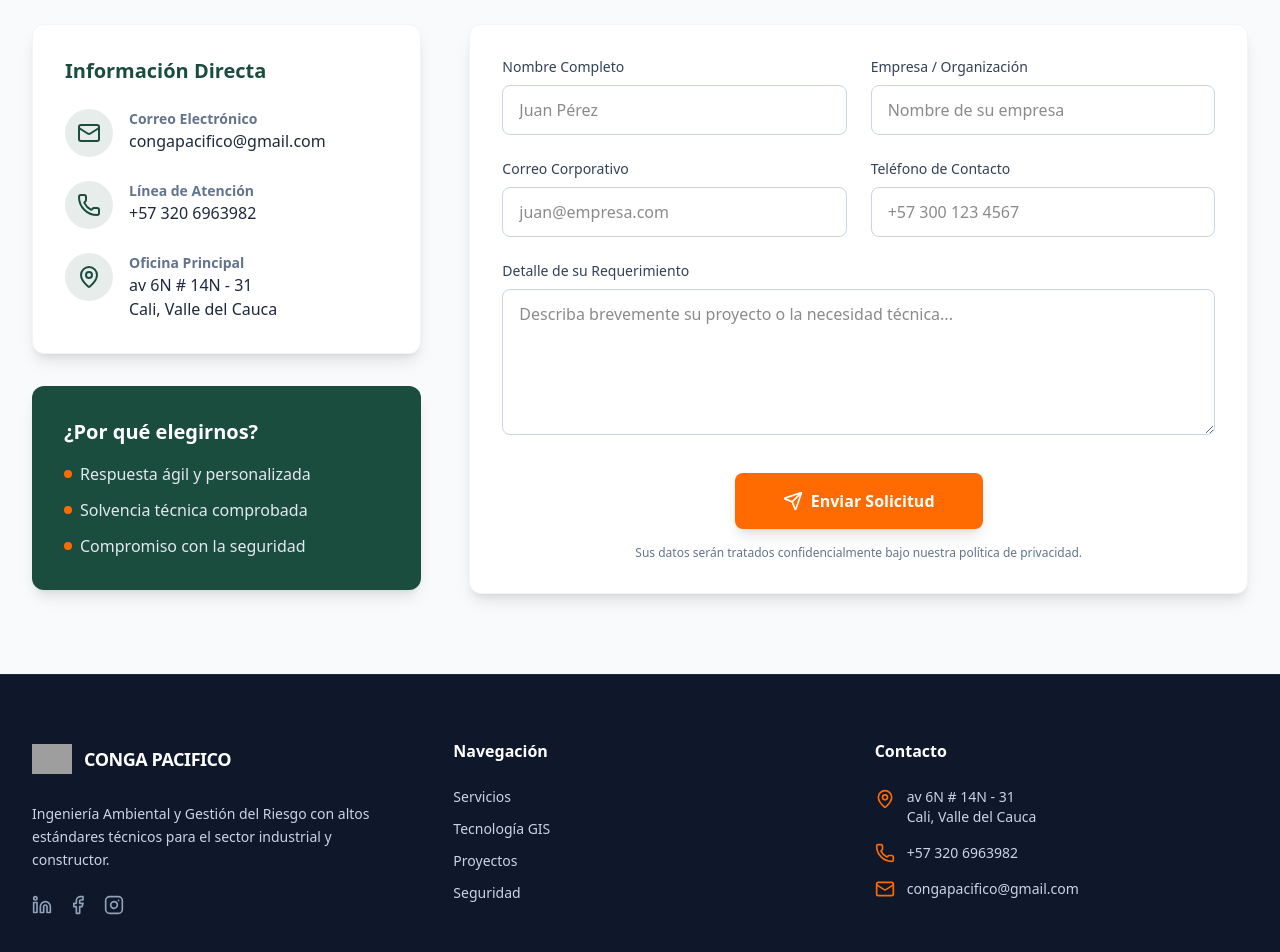
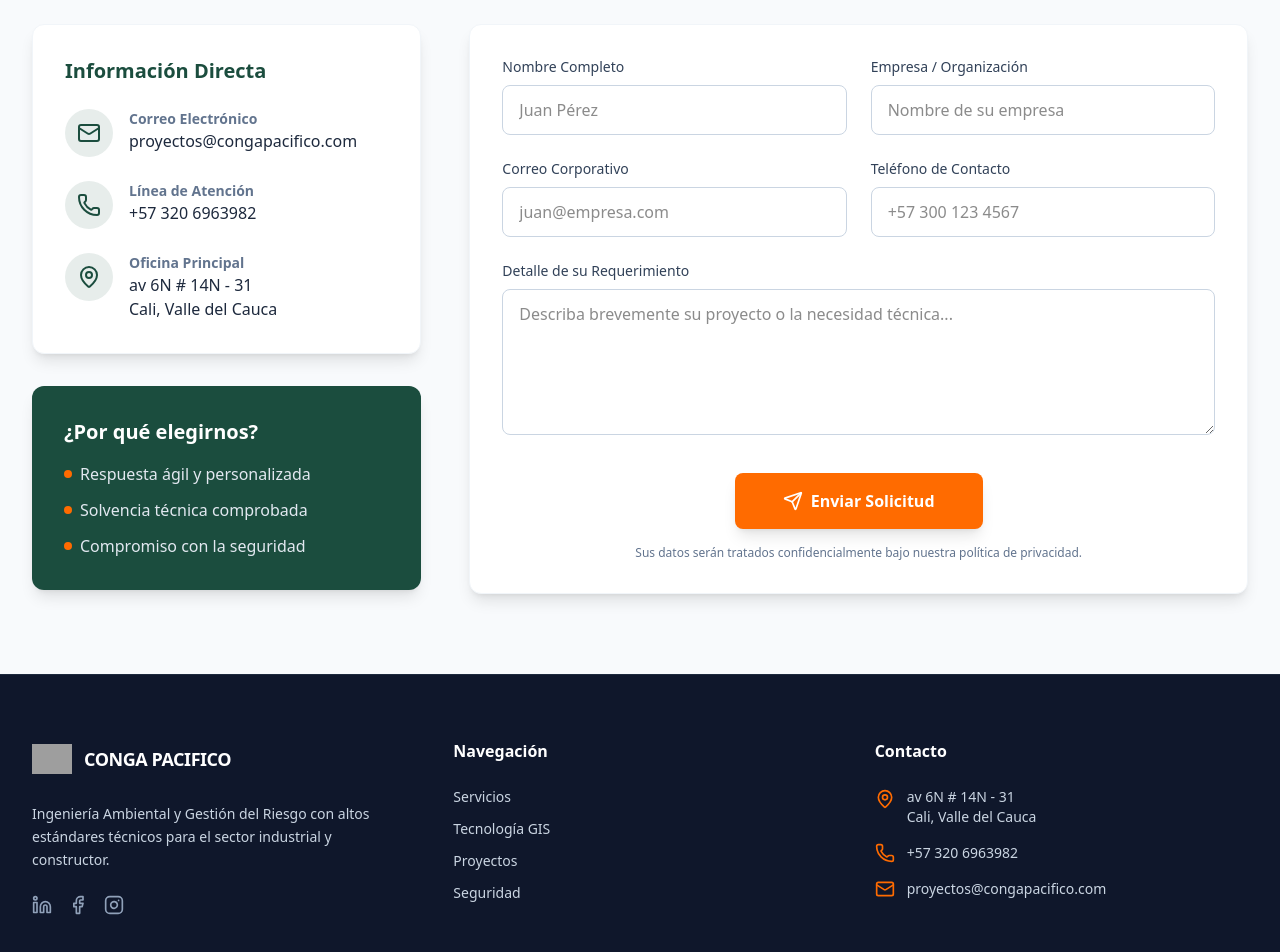
Before and after one commit to jeffersonreyes-stack/conga-pacifico, a Next.js app: page /contacto in a window 1280 px wide. Shown: the part 420-1372 px from the top of the page. Built offline with nearby package versions, Linux system fonts and the light colour scheme; grey boxes are pictures that could not be loaded.

Commit message:
Actualizar correo de conga-pacifico@gmail.com a proyectos@congapacifico.com

```diff
--- a/app/contacto/page.tsx
+++ b/app/contacto/page.tsx
@@ -26,8 +26,8 @@ export default function ContactoPage() {
                      </div>
                      <div>
                         <p className="text-sm text-slate-500 font-bold">Correo Electrónico</p>
-                        <a href="mailto:congapacifico@gmail.com" className="text-slate-800 hover:text-accent font-medium transition-colors">
-                           congapacifico@gmail.com
+                        <a href="mailto:proyectos@congapacifico.com" className="text-slate-800 hover:text-accent font-medium transition-colors">
+                           proyectos@congapacifico.com
                         </a>
                      </div>
                   </div>
--- a/components/Footer.tsx
+++ b/components/Footer.tsx
@@ -58,7 +58,7 @@ export default function Footer() {
               </li>
               <li className="flex items-center space-x-3">
                 <Mail className="w-5 h-5 text-accent" />
-                <span>congapacifico@gmail.com</span>
+                <span>proyectos@congapacifico.com</span>
               </li>
             </ul>
           </div>
```
